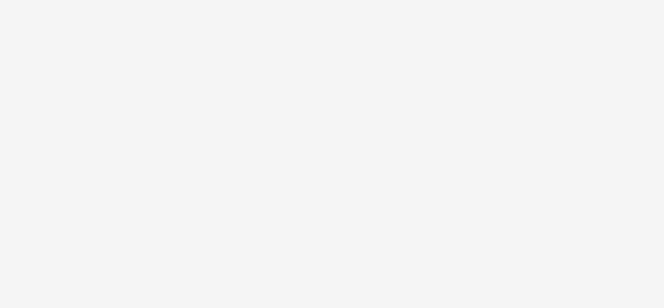
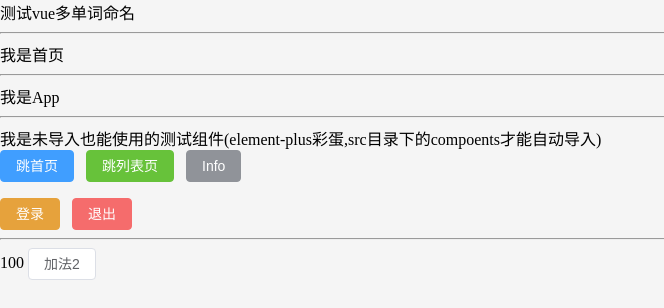
Before and after one commit to dklopk/vue3-big-event-admin, a Vue app: page / in a window 1280 px wide. Before the commit this address had no page. Shown: the top 308 px of the page, without its empty margins (0-664 px from the left). Built offline with nearby package versions, Linux system fonts and the light colour scheme.

Commit message:
pinia配置和request封装

```diff
--- a/package.json
+++ b/package.json
@@ -13,6 +13,8 @@
     "lint-staged": "lint-staged"
   },
   "dependencies": {
+    "axios": "^1.10.0",
+    "element-plus": "^2.10.2",
     "pinia": "^3.0.1",
     "vue": "^3.5.13",
     "vue-router": "^4.5.0"
@@ -28,8 +30,11 @@
     "globals": "^16.0.0",
     "husky": "^8.0.0",
     "lint-staged": "^16.1.2",
+    "pinia-plugin-persistedstate": "^4.3.0",
     "prettier": "3.5.3",
     "sass": "^1.89.2",
+    "unplugin-auto-import": "^19.3.0",
+    "unplugin-vue-components": "^28.7.0",
     "vite": "^6.2.4",
     "vite-plugin-vue-devtools": "^7.7.2"
   },
--- a/src/App.vue
+++ b/src/App.vue
@@ -1,14 +1,59 @@
 <script setup>
 // import { RouterLink, RouterView } from 'vue-router'
-// import IndexVue from '@/components/index.vue'
+import IndexVue from '@/components/index.vue'
+// import { useUserStore } from './stores/modules/user'
+// import { useCounterStore } from './stores/modules/counter'
+// 由 stores/index.js 统一导出，导入路径统一 `./stores`，而且仓库维护在 stores/modules 中
+import { useUserStore, useCounterStore } from './stores'
+
+// 在 Vue3 CompositionAPI 中
+// 1. 获取路由对象 router  useRouter
+//    const router = useRouter()
+// 2. 获取路由参数 route   useRoute
+//    const route = useRoute()
+import { useRouter, useRoute } from 'vue-router'
+
+const userStore = useUserStore()
+const countStore = useCounterStore()
+
+const router = useRouter()
+const route = useRoute()
+const goList = () => {
+  router.push('/list')
+  console.log(router, route)
+}
 
 // console.log(123)
 </script>
 
 <template>
   <div>
-    <!-- <IndexVue></IndexVue> -->
-    <RouterView />
+    <IndexVue></IndexVue>
+    <hr />
+    <router-view></router-view>
+    <hr />
+
+    我是App
+    <hr />
+    <!-- 直接使用 无需再导入 -->
+    <!-- **彩蛋：**默认 components 下的文件也会被自动注册~ -->
+    <test-demo></test-demo>
+    <el-button type="primary" @click="$router.push('/home')">跳首页</el-button>
+    <el-button type="success" @click="goList">跳列表页</el-button>
+    <el-button type="info">Info</el-button>
+
+    <p>{{ userStore.token }}</p>
+
+    <el-button
+      type="warning"
+      @click="userStore.setToken('Bearer sidfhheiwhuvyweqrjh')"
+      >登录</el-button
+    >
+    <el-button type="danger" @click="userStore.removeToken()">退出</el-button>
+
+    <hr />
+    {{ countStore.count }}
+    <el-button @click="countStore.add(2)">加法2</el-button>
   </div>
 </template>
 
--- a/src/components/TestDemo.vue
+++ b/src/components/TestDemo.vue
@@ -1,5 +1,7 @@
 <script setup></script>
 
 <template>
-  <div>测试组件</div>
+  <div>
+    我是未导入也能使用的测试组件(element-plus彩蛋,src目录下的compoents才能自动导入)
+  </div>
 </template>
--- a/src/main.js
+++ b/src/main.js
@@ -1,14 +1,14 @@
 import '@/assets/main.scss'
 import { createApp } from 'vue'
-import { createPinia } from 'pinia'
 
 import App from './App.vue'
 import router from './router'
+import pinia from '@/stores/index'
 
 const app = createApp(App)
 // console.log(gagag)
 
-app.use(createPinia())
+app.use(pinia)
 app.use(router)
 
 app.mount('#app')
--- a/src/router/index.js
+++ b/src/router/index.js
@@ -1,13 +1,27 @@
 import { createRouter, createWebHistory } from 'vue-router'
+// import { createRouter, createWebHashHistory } from 'vue-router'
+
+import Home from '@/views/home/index.vue'
 
 // createRouter 创建路由实例
 // 配置 history 模式
-// 1. history模式：createWebHistory     地址栏不带 #
-// 2. hash模式：   createWebHashHistory 地址栏带 #
+// 1. history模式：createWebHistory     地址栏不带 # http://xxx/user
+// 2. hash模式：   createWebHashHistory 地址栏带 #  http://xxx/#/user   该模式下并带前缀'/jd'得到 http://localhost:5173/jd#/
+
+// vite 的配置 import.meta.env.BASE_URL 是路由的基准地址，默认是 ’/‘, 就是 vite.config.js 中的 base 配置项
+// https://cn.vite.dev/guide/env-and-mode.html
+// console.log(import.meta.env.BASE_URL)
+// 再 vite.config.js 中配置 base: '/', 会在域名后面加上该地址
+// 如果将来你部署的域名路径是：http://xxx/my-path/user
+// vite.config.js  添加配置  base: my-path，路由这就会加上 my-path 前缀了
 
 const router = createRouter({
   history: createWebHistory(import.meta.env.BASE_URL),
-  routes: []
+  // history: createWebHashHistory(import.meta.env.BASE_URL),
+  routes: [
+    { path: '/', component: Home },
+    { path: '/home', component: Home }
+  ]
 })
 
 export default router
--- /dev/null
+++ b/src/stores/index.js
@@ -0,0 +1,21 @@
+// pinia 独立维护
+// \- 现在：初始化代码在 main.js 中，仓库代码在 stores 中，代码分散职能不单一
+// \- 优化：由 stores 统一维护，在 stores/index.js 中完成 pinia 初始化，交付 main.js 使用
+import { createPinia } from 'pinia'
+import persist from 'pinia-plugin-persistedstate'
+
+const pinia = createPinia()
+pinia.use(persist)
+
+// 仓库 统一导出
+// \- 现在：使用一个仓库 import { useUserStore } from `./stores/user.js` 不同仓库路径不一致
+// \- 优化：由 stores/index.js 统一导出，导入路径统一 `./stores`，而且仓库维护在 stores/modules 中
+
+export default pinia
+export * from './modules/user'
+export * from './modules/counter'
+// 等价于
+// import { useUserStore } from './modules/user'
+// import { useCounterStore } from './modules/counter'
+// export { useUserStore }
+// export { useCounterStore }
--- /dev/null
+++ b/src/stores/modules/counter.js
@@ -0,0 +1,14 @@
+import { ref } from 'vue'
+import { defineStore } from 'pinia'
+
+// 数字计数器模块
+export const useCounterStore = defineStore('big-count', () => {
+  const count = ref(100)
+  const add = (newValue) => {
+    count.value += newValue
+  }
+  return {
+    count,
+    add
+  }
+})
--- /dev/null
+++ b/src/stores/modules/user.js
@@ -0,0 +1,25 @@
+import { defineStore } from 'pinia'
+import { ref } from 'vue'
+
+// 用户模块 token setToken removeToken
+export const useUserStore = defineStore(
+  'big-user',
+  () => {
+    const token = ref('') // 定义 token
+    // 设置 token
+    const setToken = (newToken) => {
+      token.value = newToken
+    }
+    const removeToken = () => {
+      token.value = ''
+    }
+    return {
+      token,
+      setToken,
+      removeToken
+    }
+  },
+  {
+    persist: true // 持久化
+  }
+)
--- /dev/null
+++ b/src/views/home/index.vue
@@ -0,0 +1,3 @@
+<template>
+  <div>我是首页</div>
+</template>
--- a/vite.config.js
+++ b/vite.config.js
@@ -4,9 +4,26 @@ import { defineConfig } from 'vite'
 import vue from '@vitejs/plugin-vue'
 import vueDevTools from 'vite-plugin-vue-devtools'
 
+// 引入element-plus
+import AutoImport from 'unplugin-auto-import/vite'
+import Components from 'unplugin-vue-components/vite'
+import { ElementPlusResolver } from 'unplugin-vue-components/resolvers'
+
 // https://vite.dev/config/
 export default defineConfig({
-  plugins: [vue(), vueDevTools()],
+  plugins: [
+    vue(),
+    vueDevTools(),
+    // 引入element-plus
+    AutoImport({
+      resolvers: [ElementPlusResolver()]
+    }),
+    Components({
+      resolvers: [ElementPlusResolver()]
+    })
+  ],
+  // base: '/jd',
+  base: '/',
   resolve: {
     alias: {
       '@': fileURLToPath(new URL('./src', import.meta.url))
```
Also changed, not shown: src/stores/counter.js (deleted, +0 -12 lines), src/utils/request.js (added, +61 -0 lines), 1 other file (tests, documents, lock files or other folders).
